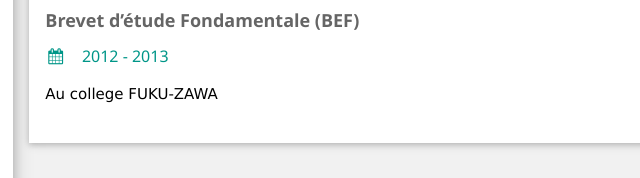
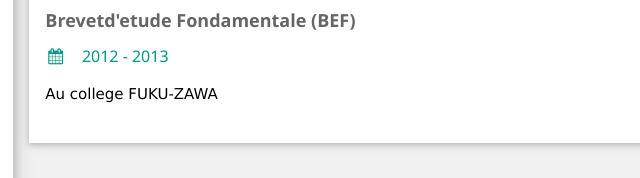
Before and after one commit to Ikransaid/ikransaidabdi, a website: page index.html in a window 1280 px wide. Shown: the part 1103-1281 px from the top of the page, 408-1048 px from the left. Drawn offline with nearby package versions, Linux system fonts and the light colour scheme.

Commit message:
Update index.html

```diff
--- a/index.html
+++ b/index.html
@@ -124,7 +124,7 @@
             <h6 class="w3-text-teal"><i class="fa fa-calendar fa-fw w3-margin-right"></i>2017 - 2018</h6>
             <p>Sciences Economie social</p><br>
           </div>
-           <h5 class="w3-opacity"><b>Brevet d’étude Fondamentale (BEF) </b></h5>
+           <h5 class="w3-opacity"><b>Brevetd'etude Fondamentale (BEF)</b></h5>
             <h6 class="w3-text-teal"><i class="fa fa-calendar fa-fw w3-margin-right"></i>2012 - 2013</h6>
             <p>Au college FUKU-ZAWA</p><br>
 </div>
```
